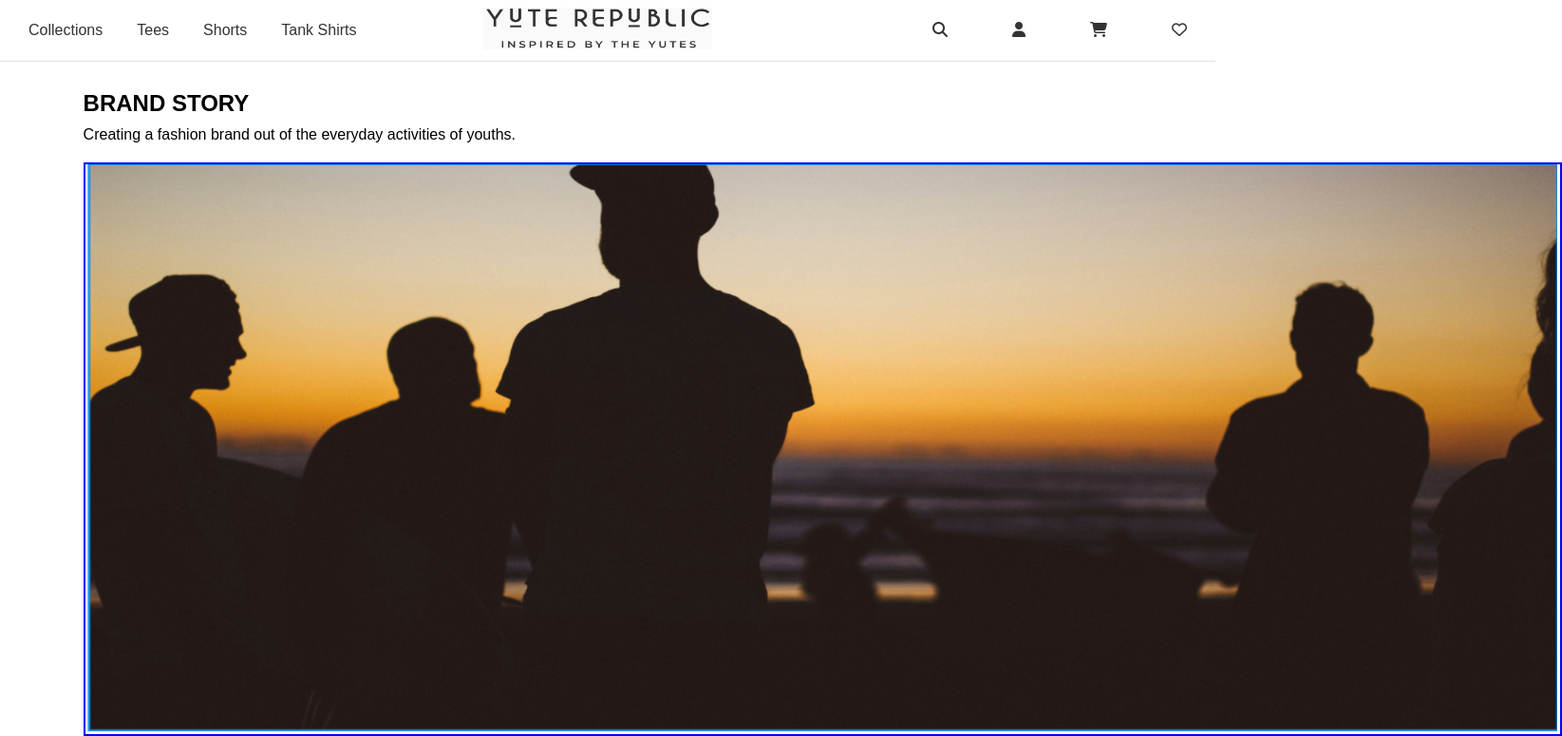
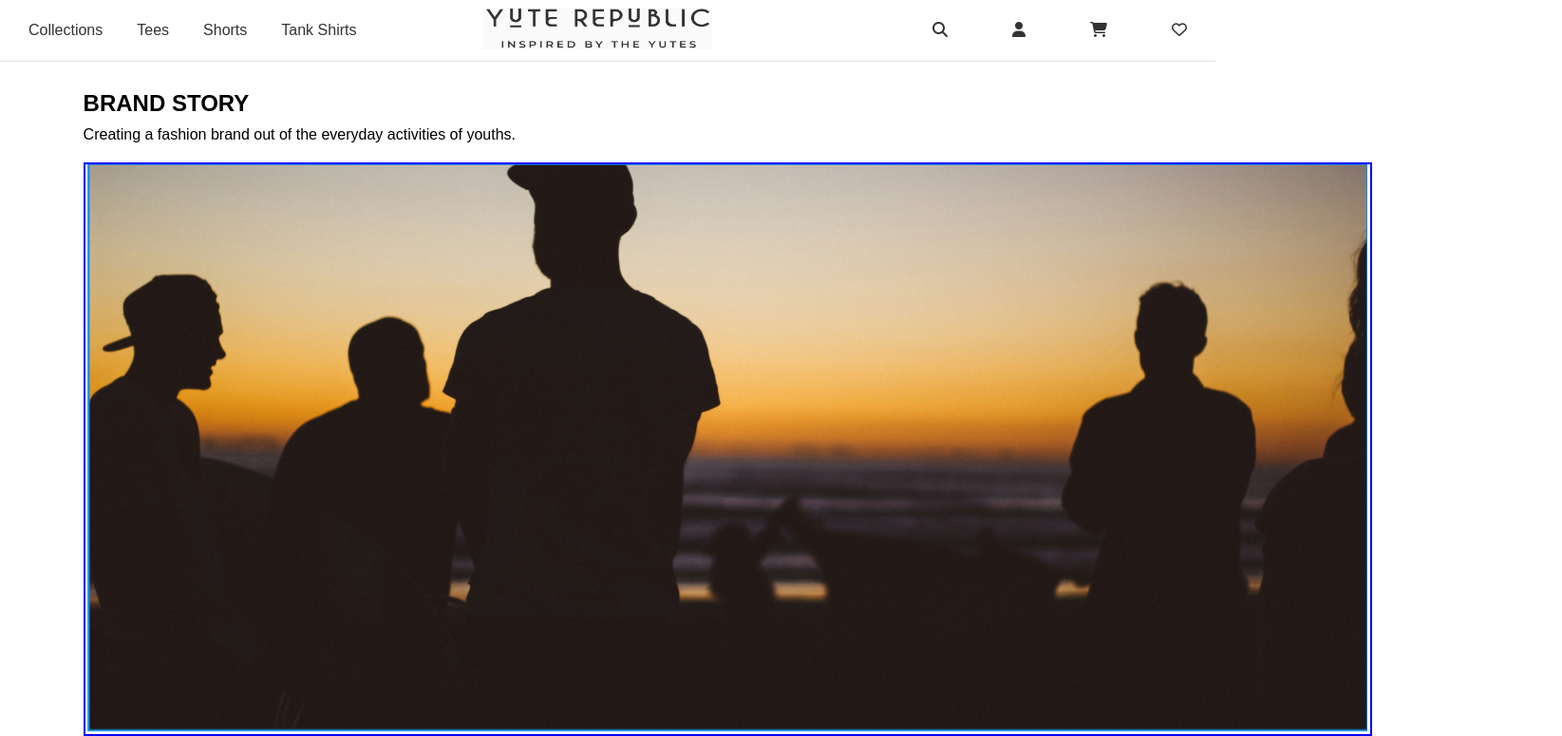
Before and after one commit to jaykay2426/yute, a website: page landing.html in a window 1280 px wide. Shown: the top 775 px of the page at 95% size, 1645 px wide, since content can reach past the window. Drawn offline with Linux system fonts and the light colour scheme.

Commit message:
Update style.css

```diff
--- a/style.css
+++ b/style.css
@@ -381,12 +381,12 @@ body, html {
 
 .image-container {
     border: 2px solid #0000ff; /* Blue border color */
-    width: 1557px;
+    width: 1357px;
 }
 
 .image-container img {
     display: block;
-    width: 1550px;
+    width: 1350px;
     margin-right: 20px;
     height: 600px;
 }
```
